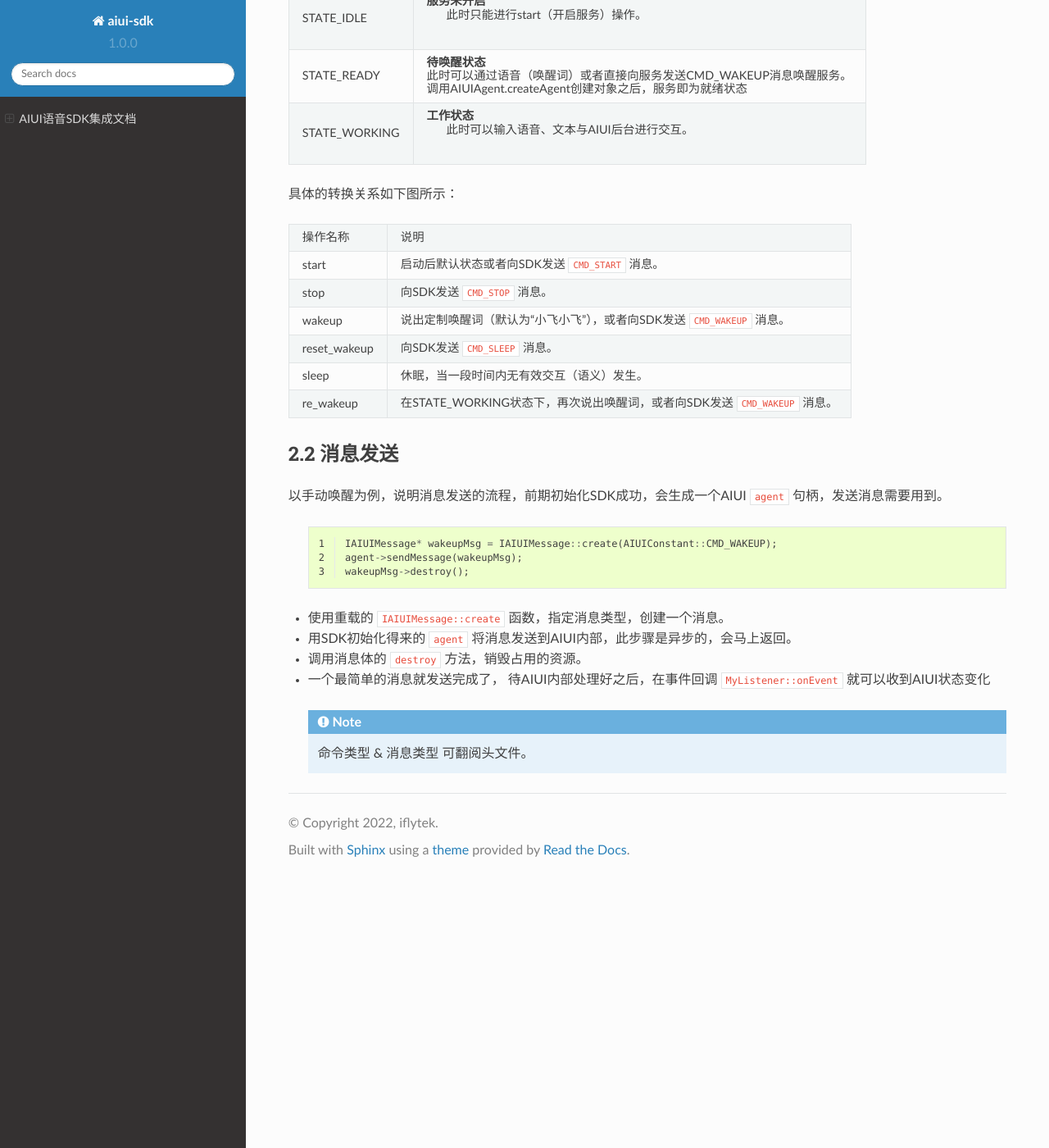
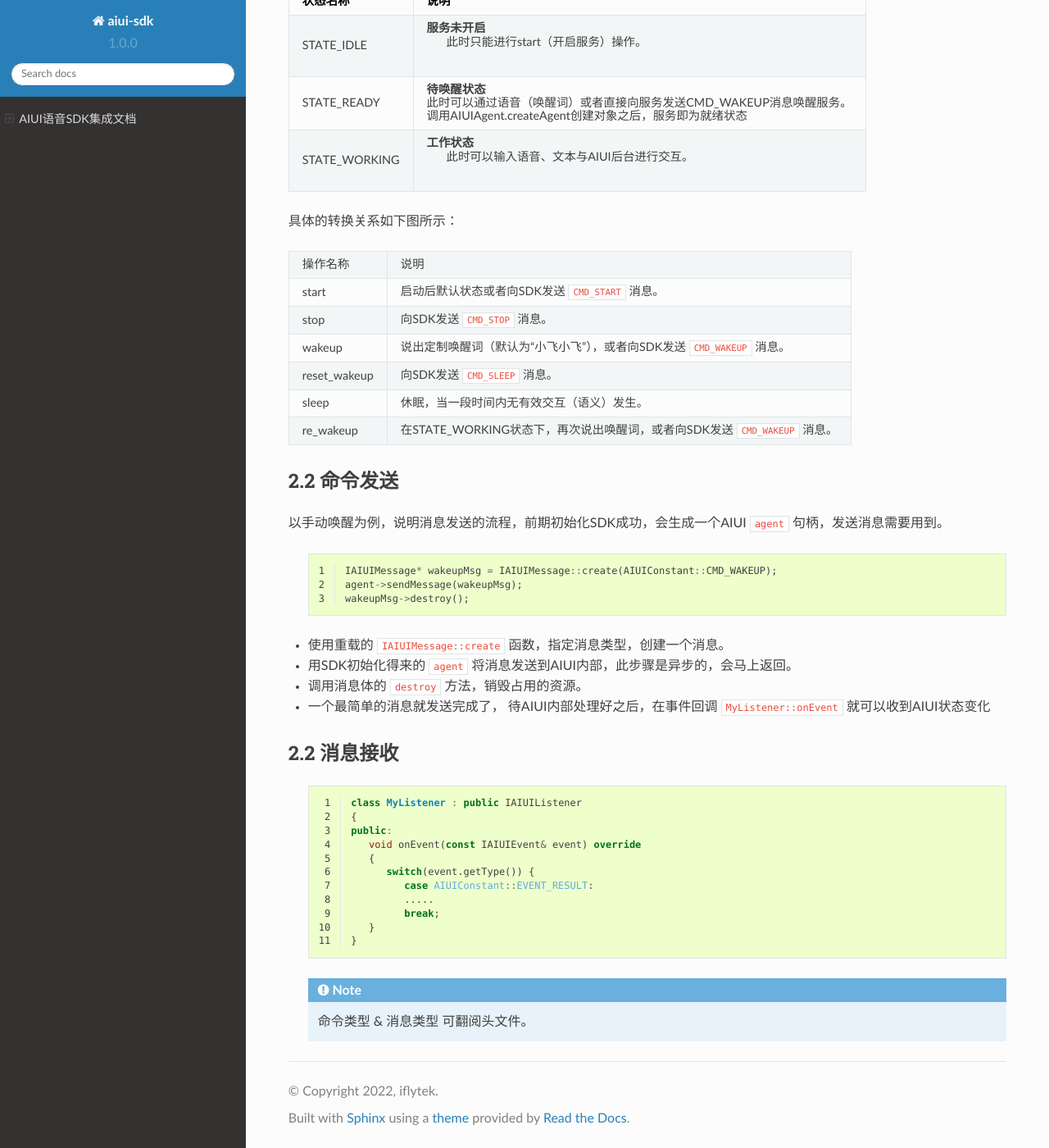
Before and after one commit to IflytekAIUI/DemoCode, a Sphinx documentation site: the page built from docs/index.rst, in a window 1280 px wide and 1400 px high, scrolled down 8155 px. Shown: the whole window at 82% size. Built offline with Sphinx 7.4.7 and the Read the Docs theme 2.0.0, drawn with Linux system fonts in a browser that asks for light colours; some of the changed text lies outside the part shown.

Commit message:
docs: 命令发送

```diff
--- a/docs/index.rst
+++ b/docs/index.rst
@@ -438,7 +439,7 @@ sleep	     休眠，当一段时间内无有效交互（语义）发生。
 re_wakeup	 在STATE_WORKING状态下，再次说出唤醒词，或者向SDK发送 ``CMD_WAKEUP`` 消息。
 ============ ========
 
-2.2 消息发送
+2.2 命令发送
 ------------------------
 
 以手动唤醒为例，说明消息发送的流程，前期初始化SDK成功，会生成一个AIUI ``agent`` 句柄，发送消息需要用到。
@@ -456,5 +457,22 @@ re_wakeup	 在STATE_WORKING状态下，再次说出唤醒词，或者向SDK发
 - 调用消息体的 ``destroy`` 方法，销毁占用的资源。
 - 一个最简单的消息就发送完成了， 待AIUI内部处理好之后，在事件回调 ``MyListener::onEvent`` 就可以收到AIUI状态变化
 
+2.2 消息接收
+------------------------
+ .. code-block:: c++
+   :linenos:
+
+   class MyListener : public IAIUIListener
+   {
+   public:
+      void onEvent(const IAIUIEvent& event) override
+      {
+         switch(event.getType()) {
+            case AIUIConstant::EVENT_RESULT:
+            .....
+            break;
+      }
+   }
+
  .. note::
    命令类型 & 消息类型 可翻阅头文件。
```
Also changed, not shown: other parts of docs/index.rst (+2 -1 lines).
